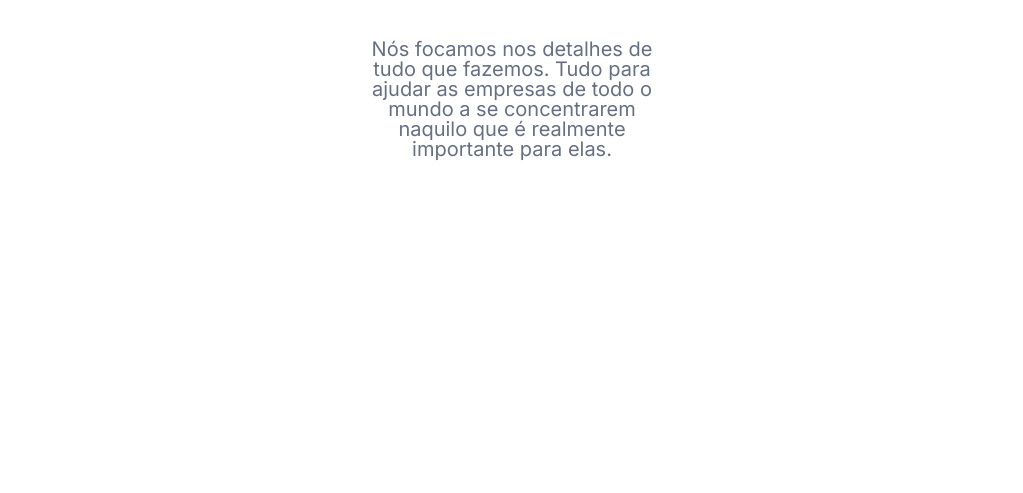
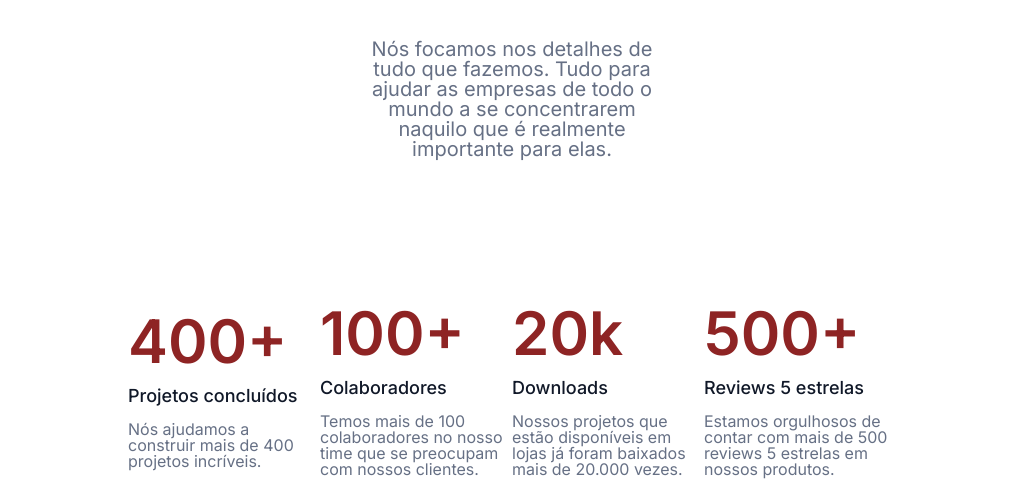
Before and after one commit to lorranfillipe/OptimusTech, a plain HTML site: page index.html in a window 1280 px wide. Shown: the part 457-950 px from the top of the page, without its empty margins (128-1151 px from the left). Before the commit the page ends 800 px from the top, so only its background shows below. Drawn offline with Linux system fonts and the light colour scheme.

Commit message:
adição de métricas

```diff
--- a/index.html
+++ b/index.html
@@ -36,6 +36,29 @@
                 Tudo para ajudar as empresas de todo o mundo a se concentrarem
                 naquilo que é realmente importante para elas.</p>
             </section>
+
+            <section class="metricas-container">
+                <div class="metricas-container-caixa">
+                    <h2 class="metricas-container-caixa--titulo">400+</h2>
+                    <h3 class="metricas-container-caixa--subtitulo">Projetos concluídos</h3>
+                    <p class="metricas-container-caixa--texto">Nós ajudamos a construir mais de 400 projetos incríveis.</p>
+                </div>
+                <div class="metricas-container-caixa">
+                    <h2 class="metricas-container-caixa--titulo">100+</h2>
+                    <h3 class="metricas-container-caixa--subtitulo">Colaboradores</h3>
+                    <p class="metricas-container-caixa--texto">Temos mais de 100 colaboradores no nosso time que se preocupam com nossos clientes.</p>
+                </div>
+                <div class="metricas-container-caixa">
+                    <h2 class="metricas-container-caixa--titulo">20k</h2>
+                    <h3 class="metricas-container-caixa--subtitulo">Downloads</h3>
+                    <p class="metricas-container-caixa--texto">Nossos projetos que estão disponíveis em lojas já foram baixados mais de 20.000 vezes.</p>
+                </div>
+                <div class="metricas-container-caixa">
+                    <h2 class="metricas-container-caixa--titulo">500+</h2>
+                    <h3 class="metricas-container-caixa--subtitulo">Reviews 5 estrelas</h3>
+                    <p class="metricas-container-caixa--texto">Estamos orgulhosos de contar com mais de 500 reviews 5 estrelas em nossos produtos.</p>
+                </div>
+            </section>
         </header>
     </body>
 </html>
--- a/style.css
+++ b/style.css
@@ -1,4 +1,5 @@
 @import url('styles/header.css');
+@import url('styles/metricas.css');
 
 :root {
     --cor-branca: #FFFFFF;
--- /dev/null
+++ b/styles/metricas.css
@@ -0,0 +1,29 @@
+.metricas-container {
+    display: flex;
+    justify-content: space-between;
+    padding: 1em 16em;
+}
+
+.metricas-container-caixa {
+    width: 16em;
+    display: flex;
+    justify-content: center;
+    flex-direction: column;
+    gap: 1em;
+}
+
+.metricas-container-caixa--titulo {
+    font-size: 60px;
+    font-weight: 600;
+    color: var(--cor-vermelha);
+}
+
+.metricas-container-caixa--subtitulo {
+    font-size: 18px;
+    font-weight: 500;
+    color: var(--cor-preta);
+}
+
+.metricas-container-caixa--texto {
+    color: var(--cor-cinza);
+}
```
